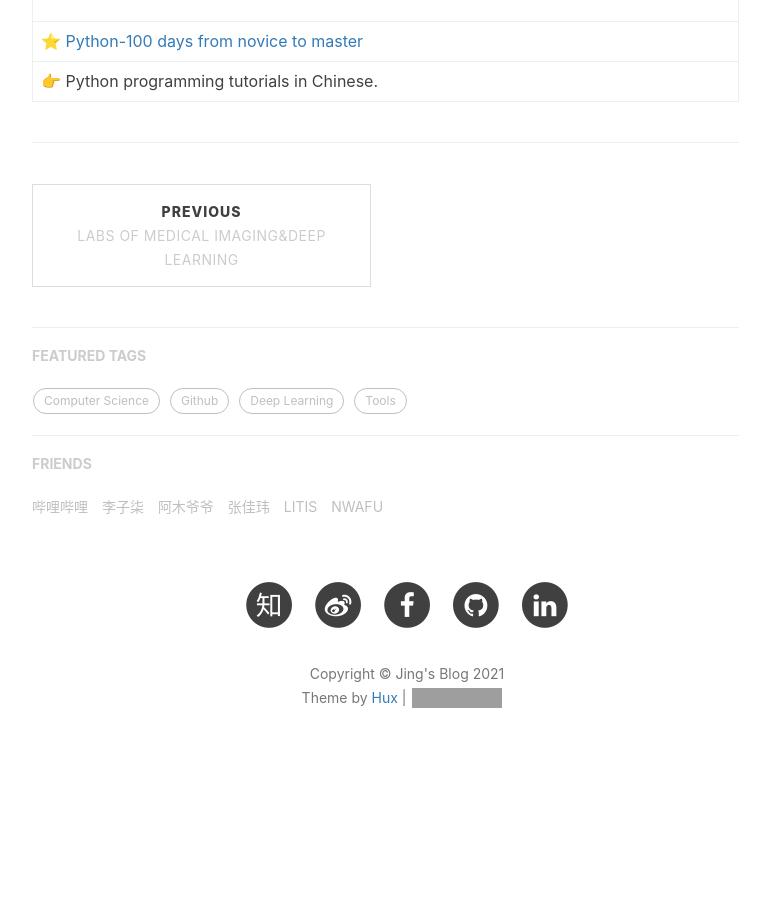
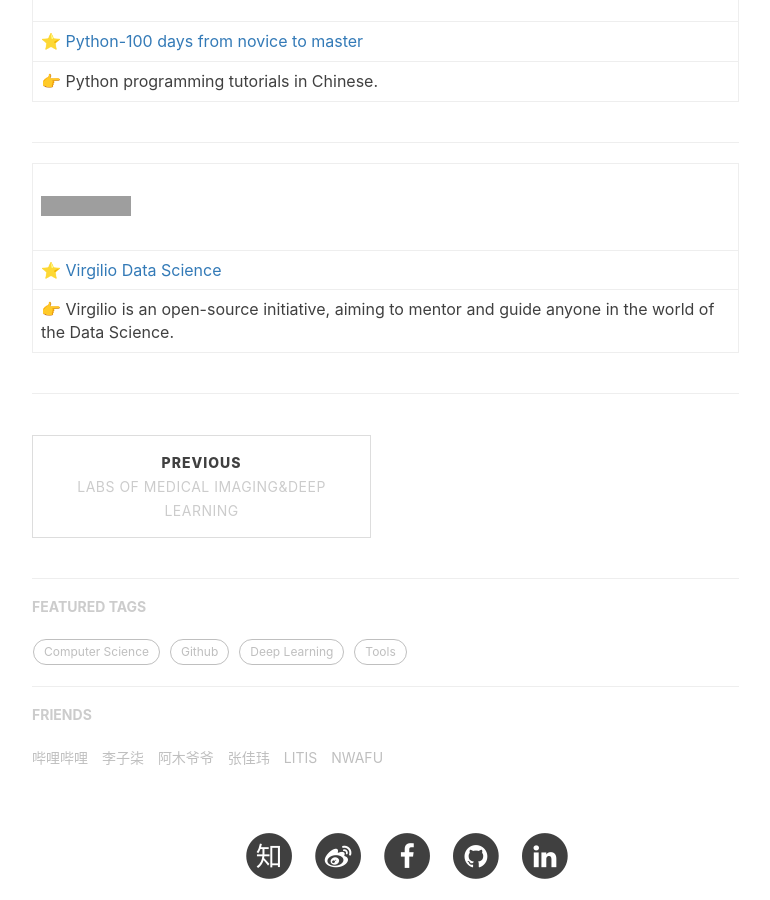
Before and after one commit to jizhang02/jizhang02.github.io, a Jekyll site: the page built from _posts/2021-03-17-github.markdown, in a window 1280 px wide and 900 px high, scrolled down 3443 px. Shown: the whole window, without its empty margins (233-1003 px from the left). Built offline with Jekyll 4.4.1, drawn with Linux system fonts in a browser that asks for light colours; nearby versions of some CDN libraries; comment, search, counter and statistics services are not loaded; before the commit the page ends 4245 px from its top, so only the background shows below that; grey boxes are pictures that could not be loaded.

Commit message:
Update 2021-03-17-github.markdown

```diff
--- a/_posts/2021-03-17-github.markdown
+++ b/_posts/2021-03-17-github.markdown
@@ -102,3 +102,10 @@ In this article, I would like to share you with some awesome work from GitHub th
 |👉 Python programming tutorials in Chinese.|
 
 ---
+
+|<img align="left" src="https://img.shields.io/github/stars/Virgili0/Virgilio?style=social">|
+|------|
+|⭐ [Virgilio Data Science](https://github.com/Virgili0/Virgilio)|
+|👉 Virgilio is an open-source initiative, aiming to mentor and guide anyone in the world of the Data Science.|
+
+---
```
